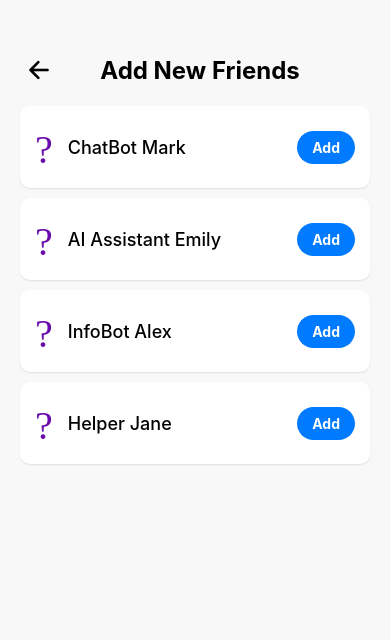
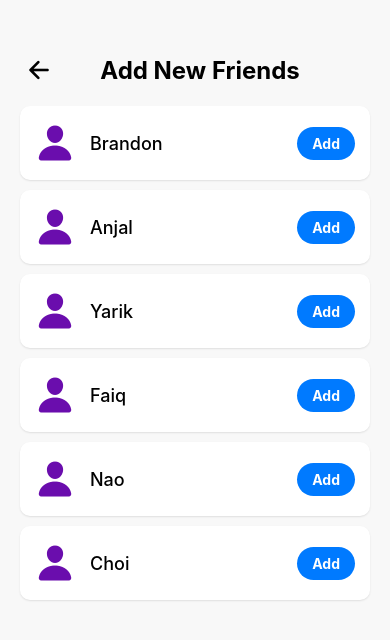
Before and after one commit to Anjal-stha/PBL3frontend, a React Native app: screen /AddFriends in a window 390 px wide. Shown: the top 640 px of the page. Built offline with nearby package versions, Linux system fonts and the light colour scheme.

Commit message:
Update AddFriendsScreen.js

```diff
--- a/app/assets/screens/AddFriendsScreen.js
+++ b/app/assets/screens/AddFriendsScreen.js
@@ -15,10 +15,12 @@ import { useFriends } from './FriendsContext'; // Import our custom hook
 
 // Define your bot accounts
 const botAccounts = [
-  { id: 'bot1', name: 'ChatBot Mark' },
-  { id: 'bot2', name: 'AI Assistant Emily' },
-  { id: 'bot3', name: 'InfoBot Alex' },
-  { id: 'bot4', name: 'Helper Jane' },
+  { id: 'bot1', name: 'Brandon' },//////////////changed this only the name *********************************
+  { id: 'bot2', name: 'Anjal' },
+  { id: 'bot3', name: 'Yarik' },
+  { id: 'bot4', name: 'Faiq' },
+  { id: 'bot5', name: 'Nao' },
+  { id: 'bot6', name: 'Choi' },
 ];
 
 export default function AddFriendsScreen() {
@@ -40,7 +42,7 @@ export default function AddFriendsScreen() {
     const isAlreadyAdded = friends.some(friend => friend.id === item.id);
     return (
       <View style={styles.botItem}>
-        <Ionicons name="robot-outline" size={40} color="#6A0DAD" />
+        <Ionicons name="person" size={40} color="#6A0DAD" />
         <Text style={styles.botName}>{item.name}</Text>
         <TouchableOpacity
           style={[styles.addButton, isAlreadyAdded && styles.addedButton]}
```
